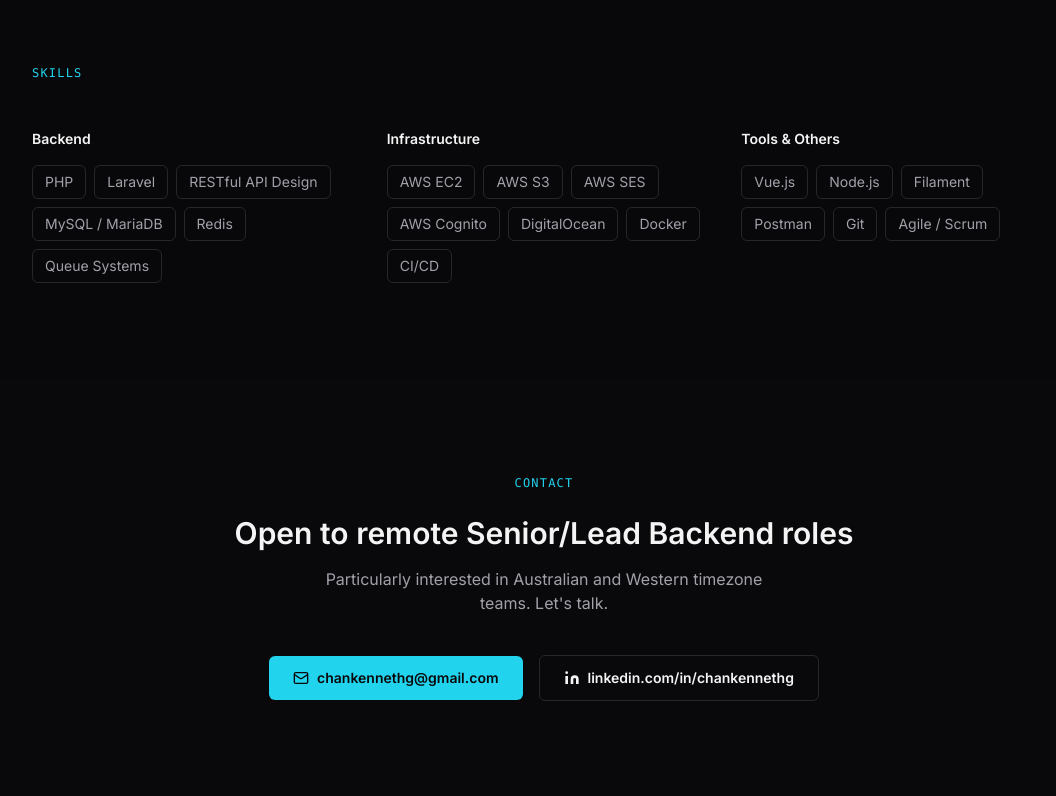
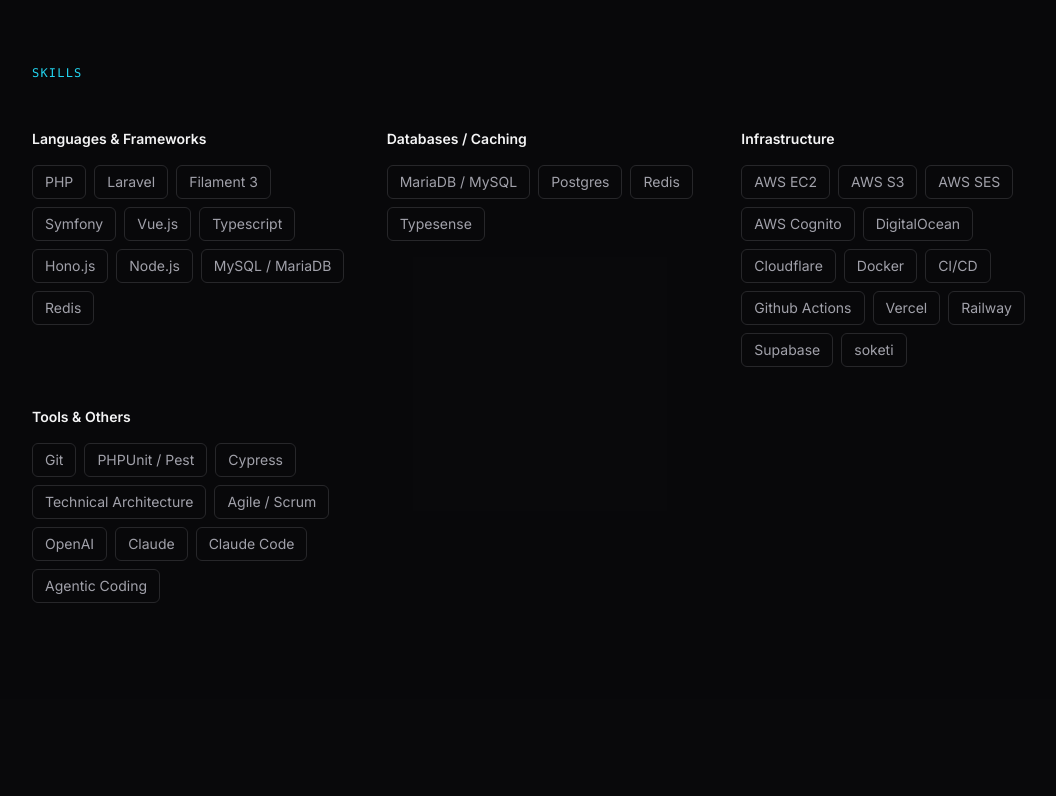
Before and after one commit to chankennethg/portfolio, a Next.js app: page /portfolio/ in a window 1280 px wide. Shown: the part 3300-4096 px from the top of the page, without its empty margins (96-1152 px from the left). Built offline with nearby package versions, Linux system fonts and the light colour scheme.

Commit message:
feat: update skills grouping and timezone availability in contact

```diff
--- a/src/components/sections/Contact.tsx
+++ b/src/components/sections/Contact.tsx
@@ -9,7 +9,7 @@ export default function Contact() {
           Open to remote Senior/Lead Backend roles
         </p>
         <p className="text-[var(--muted)] mb-10 max-w-md mx-auto">
-          Particularly interested in Australian and Western timezone teams.
+          Available in any timezone teams.
           Let&apos;s talk.
         </p>
         <div className="flex flex-wrap items-center justify-center gap-4">
--- a/src/components/sections/Skills.tsx
+++ b/src/components/sections/Skills.tsx
@@ -1,13 +1,26 @@
 const skillGroups = [
   {
-    label: "Backend",
+    label: "Languages & Frameworks",
     skills: [
       "PHP",
       "Laravel",
-      "RESTful API Design",
+      "Filament 3",
+      "Symfony",
+      "Vue.js",
+      "Typescript",
+      "Hono.js",
+      "Node.js",
       "MySQL / MariaDB",
       "Redis",
-      "Queue Systems",
+    ],
+  },
+  {
+    label: "Databases / Caching",
+    skills: [
+      "MariaDB / MySQL",
+      "Postgres",
+      "Redis",
+      "Typesense"
     ],
   },
   {
@@ -18,19 +31,28 @@ const skillGroups = [
       "AWS SES",
       "AWS Cognito",
       "DigitalOcean",
+      "Cloudflare",
       "Docker",
       "CI/CD",
+      "Github Actions",
+      "Vercel",
+      "Railway",
+      "Supabase",
+      "soketi"
     ],
   },
   {
     label: "Tools & Others",
     skills: [
-      "Vue.js",
-      "Node.js",
-      "Filament",
-      "Postman",
       "Git",
+      "PHPUnit / Pest",
+      "Cypress",
+      "Technical Architecture",
       "Agile / Scrum",
+      "OpenAI",
+      "Claude",
+      "Claude Code",
+      "Agentic Coding"
     ],
   },
 ];
```
